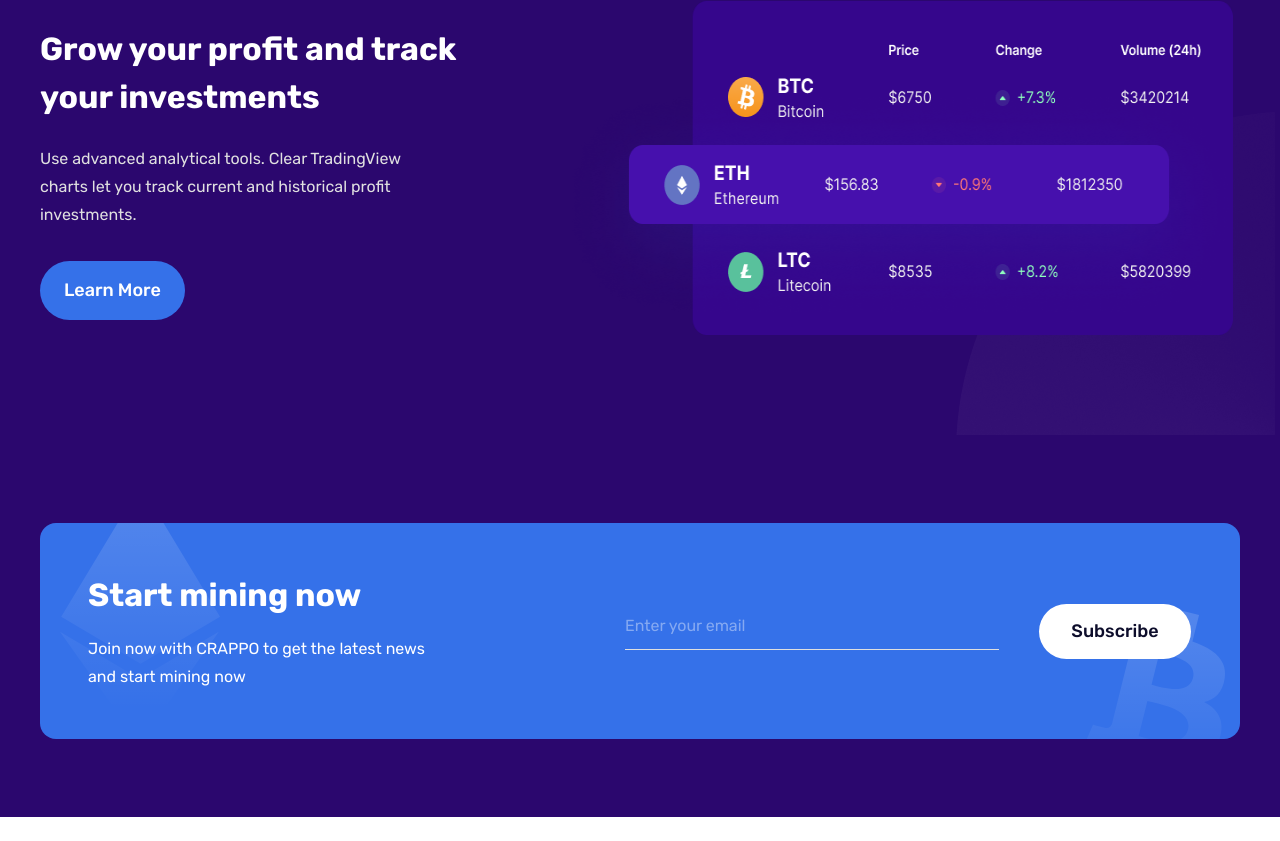
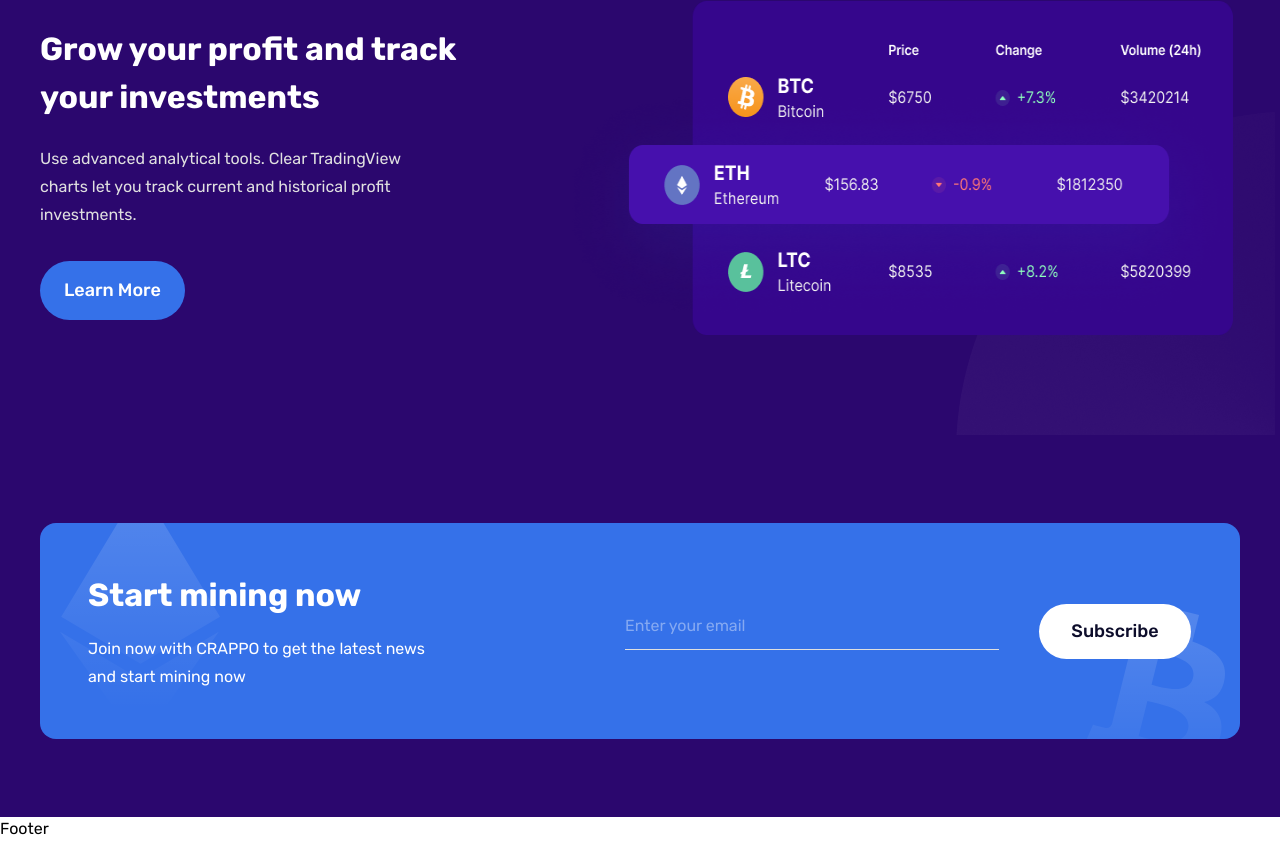
Before and after one commit to xeuxdev/crappo-cryptocurrency-website-challenge, a Next.js app: page / in a window 1280 px wide. Shown: the part 4672-5513 px from the top of the page. Before the commit the page ends 5489 px from the top, so only its background shows below. Built offline with nearby package versions, Linux system fonts and the light colour scheme.

Commit message:
created and added footer

```diff
--- /dev/null
+++ b/pages/Footer.tsx
@@ -0,0 +1,5 @@
+const Footer = () => {
+  return <div>Footer</div>
+}
+
+export default Footer
--- a/pages/index.tsx
+++ b/pages/index.tsx
@@ -3,6 +3,7 @@ import Head from "next/head"
 import CryptoCurrencyList from "./CryptoCurrencyList"
 import EarningRateSection from "./EarningRateSection"
 import Features from "./Features"
+import Footer from "./Footer"
 import HeroSection from "./HeroSection"
 import StartMining from "./StartMining"
 import WhySection from "./WhySection"
@@ -29,6 +30,7 @@ const Home: NextPage = () => {
         <CryptoCurrencyList />
         <Features />
         <StartMining />
+        <Footer />
       </main>
 
       <footer className={""}></footer>
```
